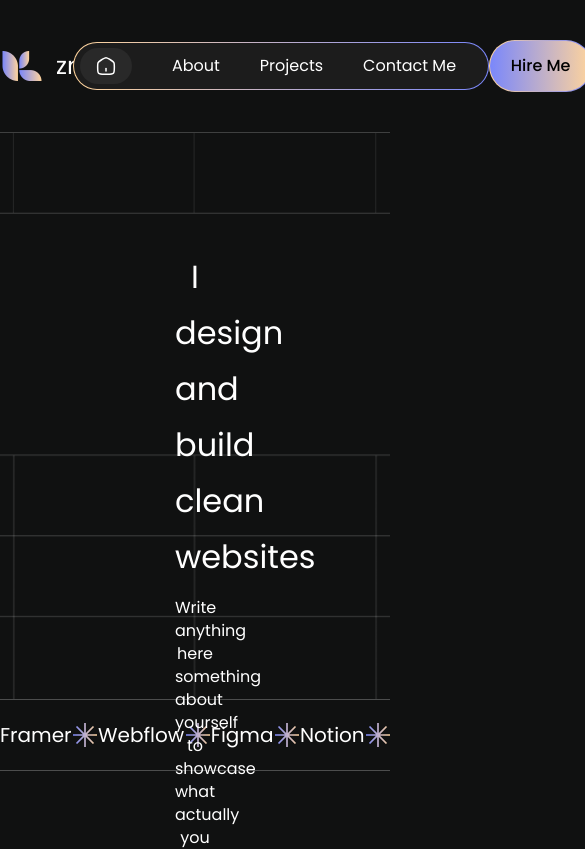
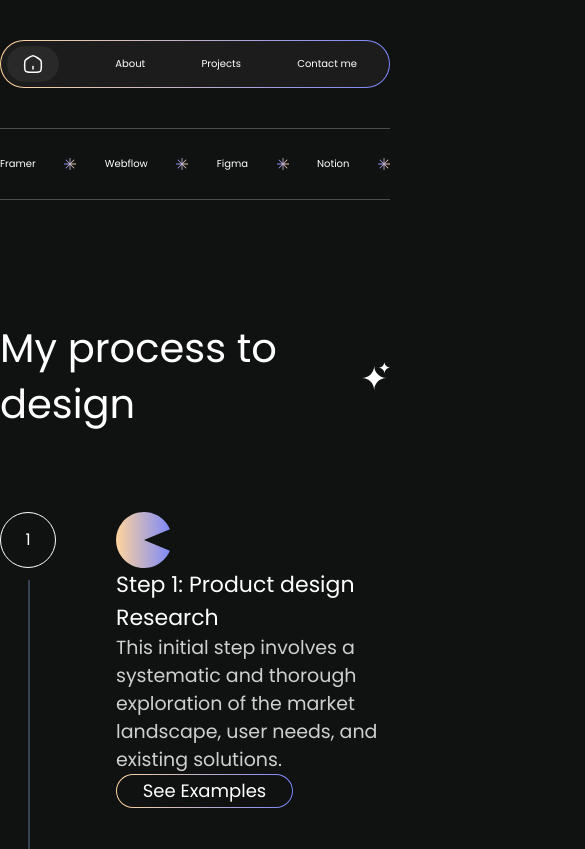
Before and after one commit to kudae3/znisa, a React (Vite) app: page / in a window 390 px wide. Shown: the top 849 px of the page, 585 px wide, since content can reach past the window. Built offline with nearby package versions, Linux system fonts and the light colour scheme.

Commit message:
feat: update component layouts and styles for improved responsiveness and visual consistency

```diff
--- a/src/App.jsx
+++ b/src/App.jsx
@@ -16,7 +16,7 @@ function App() {
       </div>
       <div>
         <div className="container">
-          <Hero />
+          {/* <Hero /> */}
         </div>
         <Banner/>
       </div>
@@ -27,13 +27,13 @@ function App() {
         <Projects/>
       </div>
       <div className="container">
-        <Testimonials/>
+        {/* <Testimonials/> */}
       </div>
       <div className="container">
         <Contact/>
       </div>
       <div className="container">
-        <Footer/>
+        {/* <Footer/> */}
       </div>
     </div>
   )
--- a/src/assets/icons/Star.jsx
+++ b/src/assets/icons/Star.jsx
@@ -2,14 +2,14 @@ import React from 'react'
 
 const Star = () => {
   return (
-    <svg width="24" height="24" viewBox="0 0 24 24" fill="none" xmlns="http://www.w3.org/2000/svg">
-<g clip-path="url(#clip0_1_74)">
-<path fill-rule="evenodd" clip-rule="evenodd" d="M12.8572 0H11.1429V9.93067L4.12081 2.90862L2.90863 4.12081L9.93067 11.1429H0V12.8572H9.93066L2.90863 19.8792L4.12081 21.0913L11.1429 14.0693V24H12.8572V14.0693L19.8792 21.0913L21.0913 19.8792L14.0693 12.8572H24V11.1429H14.0693L21.0913 4.1208L19.8792 2.90862L12.8572 9.93066V0Z" fill="url(#paint0_linear_1_74)"/>
+    <svg className="w-3 h-3 md:w-6 md:h-6" viewBox="0 0 24 24" fill="none" xmlns="http://www.w3.org/2000/svg">
+<g clipPath="url(#clip0_1_74)">
+<path fillRule="evenodd" clipRule="evenodd" d="M12.8572 0H11.1429V9.93067L4.12081 2.90862L2.90863 4.12081L9.93067 11.1429H0V12.8572H9.93066L2.90863 19.8792L4.12081 21.0913L11.1429 14.0693V24H12.8572V14.0693L19.8792 21.0913L21.0913 19.8792L14.0693 12.8572H24V11.1429H14.0693L21.0913 4.1208L19.8792 2.90862L12.8572 9.93066V0Z" fill="url(#paint0_linear_1_74)"/>
 </g>
 <defs>
 <linearGradient id="paint0_linear_1_74" x1="0" y1="12" x2="24" y2="12" gradientUnits="userSpaceOnUse">
-<stop stop-color="#7A87FB"/>
-<stop offset="1" stop-color="#FFD49C"/>
+<stop stopColor="#7A87FB"/>
+<stop offset="1" stopColor="#FFD49C"/>
 </linearGradient>
 <clipPath id="clip0_1_74">
 <rect width="24" height="24" fill="white"/>
--- a/src/components/Banner.jsx
+++ b/src/components/Banner.jsx
@@ -5,13 +5,13 @@ const Banner = () => {
   return (
     <div className='border-y border-[#FFFFFF40]'>
         <div className='container text-white flex justify-between items-center h-[70px]'>
-            <h1 className='font-normal text-[20px] leading-[100%]'>Framer</h1>
+            <h1 className='font-normal text-[10px] md:text-[20px] leading-[100%]'>Framer</h1>
             <Star/>
-            <h1 className='font-normal text-[20px] leading-[100%]'>Webflow</h1>
+            <h1 className='font-normal text-[10px] md:text-[20px] leading-[100%]'>Webflow</h1>
             <Star/>
-            <h1 className='font-normal text-[20px] leading-[100%]'>Figma</h1>
+            <h1 className='font-normal text-[10px] md:text-[20px] leading-[100%]'>Figma</h1>
             <Star/>
-            <h1 className='font-normal text-[20px] leading-[100%]'>Notion</h1>
+            <h1 className='font-normal text-[10px] md:text-[20px] leading-[100%]'>Notion</h1>
             <Star/>
         </div>
     </div>
--- a/src/components/Navbar.jsx
+++ b/src/components/Navbar.jsx
@@ -7,31 +7,31 @@ const Navbar = () => {
     <div className='flex justify-between items-center'>
 
       {/* Logo */}
-      <div className='w-[117px] h-11 flex items-center gap-3'>
+      <div className='hidden w-[117px] h-11 md:flex items-center gap-3'>
         <img className='w-11 h-11' src="/src/assets/logo.png" alt="" />
         <h1 className='font-normal text-[24px] leading-[100%] text-white'>znisa</h1>
       </div>
 
       {/* Routes Buttons */}
-      <div className='gradient-border-wrapper w-[418px] h-12 rounded-[290px]'>
+      <div className='gradient-border-wrapper w-full max-w-[418px] h-12 rounded-[290px] mx-auto md:mx-0'>
         <div className='w-full h-full bg-[#1C1C1C] rounded-[290px] flex justify-between items-center gap-10 py-1.5 pl-1.5 pr-8 text-white'>
           <div className='w-[52px] h-9 rounded-[40px] flex justify-center items-center bg-[#292929]'>
             <Home/>
           </div>
           <div className='h-9 rounded-[40px] flex justify-center items-center'>
-            About
+            <p className='font-normal text-[10px] md:text-[16px] leading-[100%]'>About</p>
           </div>
           <div className='h-9 rounded-[40px] flex justify-center items-center'>
-            Projects
+            <p className='font-normal text-[10px] md:text-[16px] leading-[100%]'>Projects</p>
           </div>
           <div className='h-9 rounded-[40px] flex justify-center items-center whitespace-nowrap'>
-            Contact Me
+            <p className='font-normal text-[10px] md:text-[16px] leading-[100%]'>Contact me</p>
           </div>
         </div>
       </div>
 
       {/* Buttons */}
-      <div className='flex items-center gap-1'>
+      <div className='hidden md:flex items-center gap-1'>
         <GradientButton width="w-[103px]" height="h-[52px]" rounded="rounded-[40px]">Hire Me</GradientButton>
         <GradientButton width="w-[49px]" height="h-[49px]" rounded="rounded-full">
           <People/>
--- a/src/components/Testimonials.jsx
+++ b/src/components/Testimonials.jsx
@@ -37,7 +37,7 @@ const Testimonials = () => {
             <Twinkle/>
         </div>
 
-        <div className='grid grid-cols-2 gap-10 w-[850px]'>
+        <div className='grid md:grid-cols-2 gap-10 w-full max-w-[850px]'>
           {testimonialData.map((testimonial) => (
             <div key={testimonial.id} className='relative w-[397px] h-[201px] rounded-3xl p-[1.5px]' style={{
               backgroundImage: 'linear-gradient(305.8deg, rgba(125, 122, 251, 0) 56.27%, #FFD49C 90.38%)'
```
